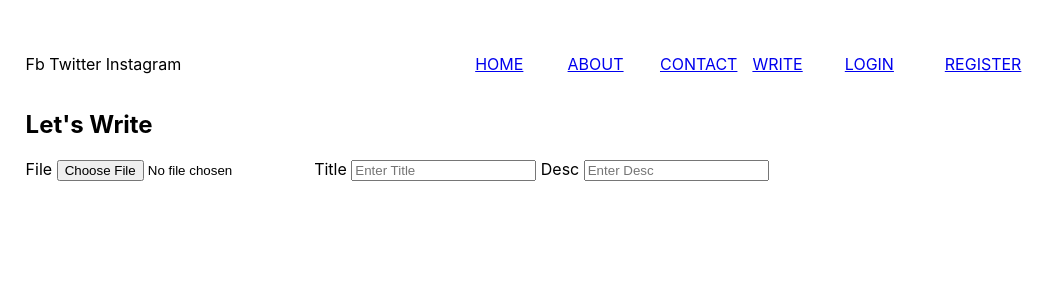
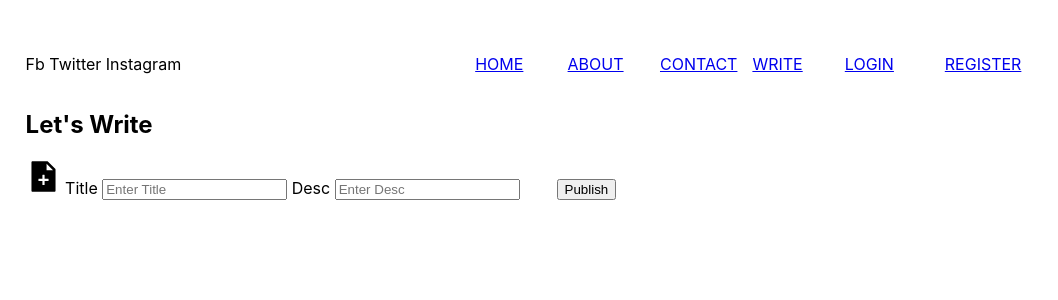
Before and after one commit to sarb001/fronthosted, a React (Create React App) app: page /write in a window 1280 px wide. Shown: the top 300 px of the page, without its empty margins (0-1058 px from the left). Built offline with nearby package versions, Linux system fonts and the light colour scheme.

Commit message:
Done for App File

```diff
--- a/src/App.js
+++ b/src/App.js
@@ -6,8 +6,9 @@ import Login from './Components/Login/Login';
 import Register from './Components/Register/Register';
 import Topbar from './Components/Topbar/Topbar';
 import Write from './Components/Write/Write';
-import SinglePost from './Components/Singlepost/SinglePost';
-import Single from './Single/Single';
+// import SinglePost from './Components/Singlepost/SinglePost';
+// import Single from './Single/Single';
+// import Settings from './Components/Settings/Settings';
 
  export default function App()
  {
--- a/src/Components/Post/Post.css
+++ b/src/Components/Post/Post.css
@@ -3,4 +3,5 @@
   width:40%;
   background-color: rgb(134, 182, 86);
   margin:2%;
+  cursor: pointer;
 }
--- a/src/Components/Post/Post.jsx
+++ b/src/Components/Post/Post.jsx
@@ -1,11 +1,12 @@
 import React from 'react'
 import './Post.css';
+// import SinglePost from '../Singlepost/SinglePost';
 
 const Post = () => {
   return (
     <div>
-          <div className="main-container" >
-               <div className="main-image">
+          <div className = "main-container" >
+               <div className = "main-image">
                 <img src = "/images/image-2.jpg" alt = "main-image"  style = {{width:'85%'}} />
                </div>
                <div className="main-title">
--- a/src/Components/Posts/Posts.css
+++ b/src/Components/Posts/Posts.css
@@ -1,4 +1,6 @@
 .mainposts-section
 {
     background-color: rgb(214, 227, 238);
+    padding-top: 5%;
+    cursor: pointer;
 }
--- a/src/Components/Write/Write.jsx
+++ b/src/Components/Write/Write.jsx
@@ -1,5 +1,7 @@
 import React from 'react';
 import './Write.css';
+import { AiFillFileAdd } from 'react-icons/ai';
+
 
 const Write = () => {
   return (
@@ -8,18 +10,19 @@ const Write = () => {
                   <h2> Let's Write  </h2>
                    <div className="input-side">
                       <form>
-
-                         <label> File  </label>
-                         <input type = "file" />
-
-                         <label> Title  </label>
+                          <label htmlFor = 'fileinput'>
+                              <AiFillFileAdd  style = {{fontSize:'35px' }} />
+                          </label>
+                         <input type = "file" id = "fileinput" style = {{display:'none'}} />
+                          <label> Title  </label>
                          <input type = "text"  placeholder = 'Enter Title ' />
-
-                         <label> Desc </label>
-                         <input type = "text"  placeholder = 'Enter Desc '/>
+                          <label> Desc </label>
+                         <input  type = "text"  placeholder = 'Enter Desc '/>
+                         <span style = {{padding:'3%'}}>
+                            <button type = "submit" >  Publish  </button>
+                         </span>
                       </form>
                    </div>
-
             </div>
     </div>
   )
```
Also changed, not shown: src/Components/Settings/Settings.jsx (added, +27 -0 lines), src/Components/Settings/Settings.css (added).
